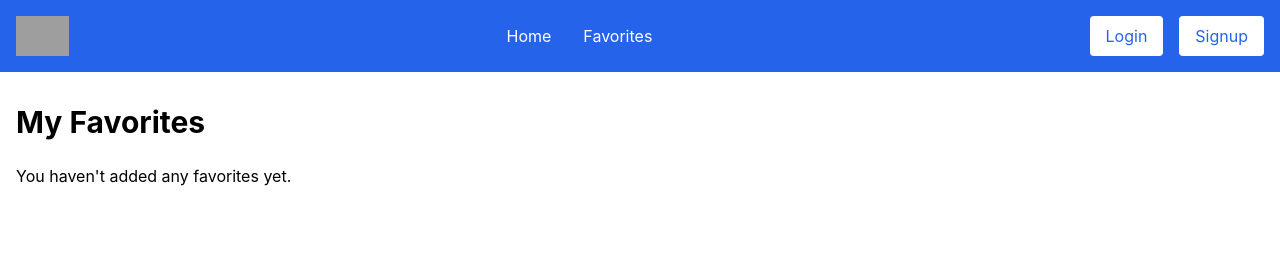
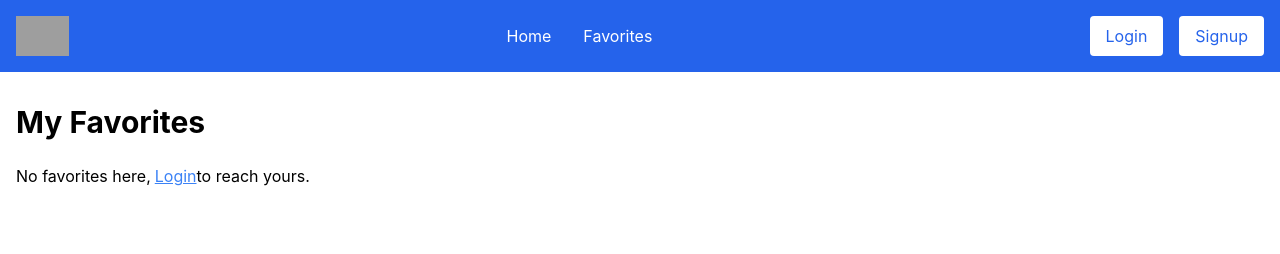
Before and after one commit to mohamed561/FE-Capstone-Project, a React (Create React App) app in the folder movie-database/: page /favorites in a window 1280 px wide. Shown: the top 254 px of the page. Built offline with nearby package versions, Linux system fonts and the light colour scheme; grey boxes are pictures that could not be loaded.

Commit message:
editing favorites

```diff
--- a/movie-database/src/pages/FavoritesPage.js
+++ b/movie-database/src/pages/FavoritesPage.js
@@ -1,4 +1,5 @@
 import React, { useState, useEffect } from 'react';
+import { Link } from 'react-router-dom';  // Import Link from react-router-dom
 import MovieCard from '../components/MovieCard';
 
 function FavoritesPage() {
@@ -13,7 +14,10 @@ function FavoritesPage() {
     <div>
       <h1 className="text-3xl font-bold mb-6">My Favorites</h1>
       {favorites.length === 0 ? (
-        <p>You haven't added any favorites yet.</p>
+        <p>No favorites here,
+          <Link to="/login" className="text-blue-500 underline ml-1">Login</Link>
+          to reach yours.
+        </p>
       ) : (
         <div className="grid grid-cols-1 md:grid-cols-2 lg:grid-cols-3 gap-6">
           {favorites.map(movie => (
```
